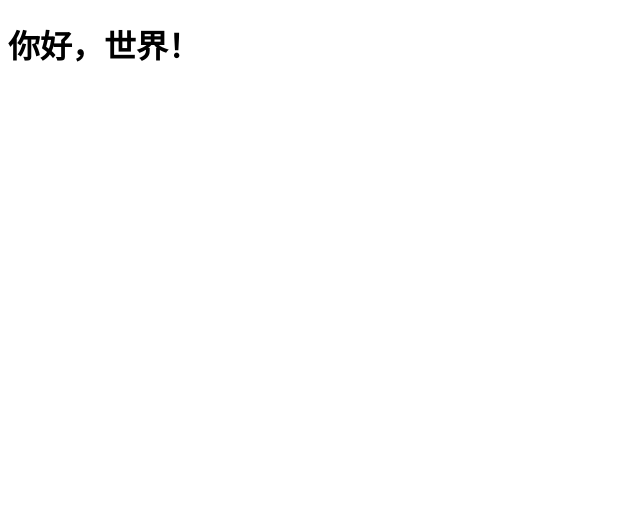
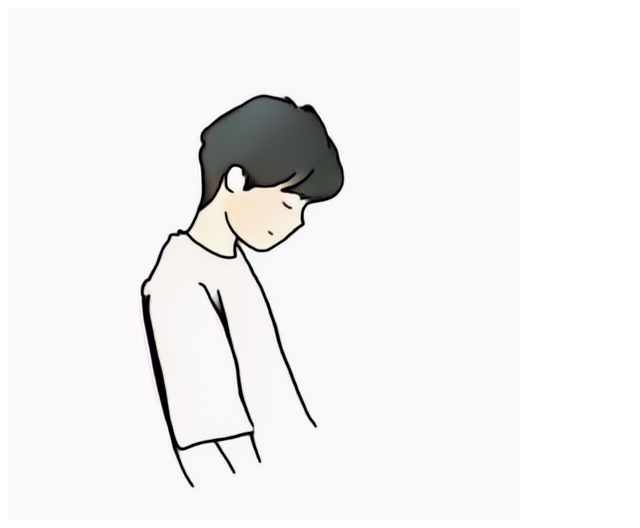
Before and after one commit to wayne0926/helloworld, a plain HTML site: page index.html in a window 1280 px wide. Shown: the whole page, without its empty margins (0-640 px from the left). Drawn offline with Linux system fonts and the light colour scheme.

Commit message:
更新实例

```diff
--- a/index.html
+++ b/index.html
@@ -6,6 +6,6 @@
     <title>你好，世界</title>
 </head>
 <body>
-    <h1>你好，世界！</h1>
+    <img src="avatar.jpg" alt="这里是描述"></img>
 </body>
 </html>
```
Also changed, not shown: avatar.jpg (added).
